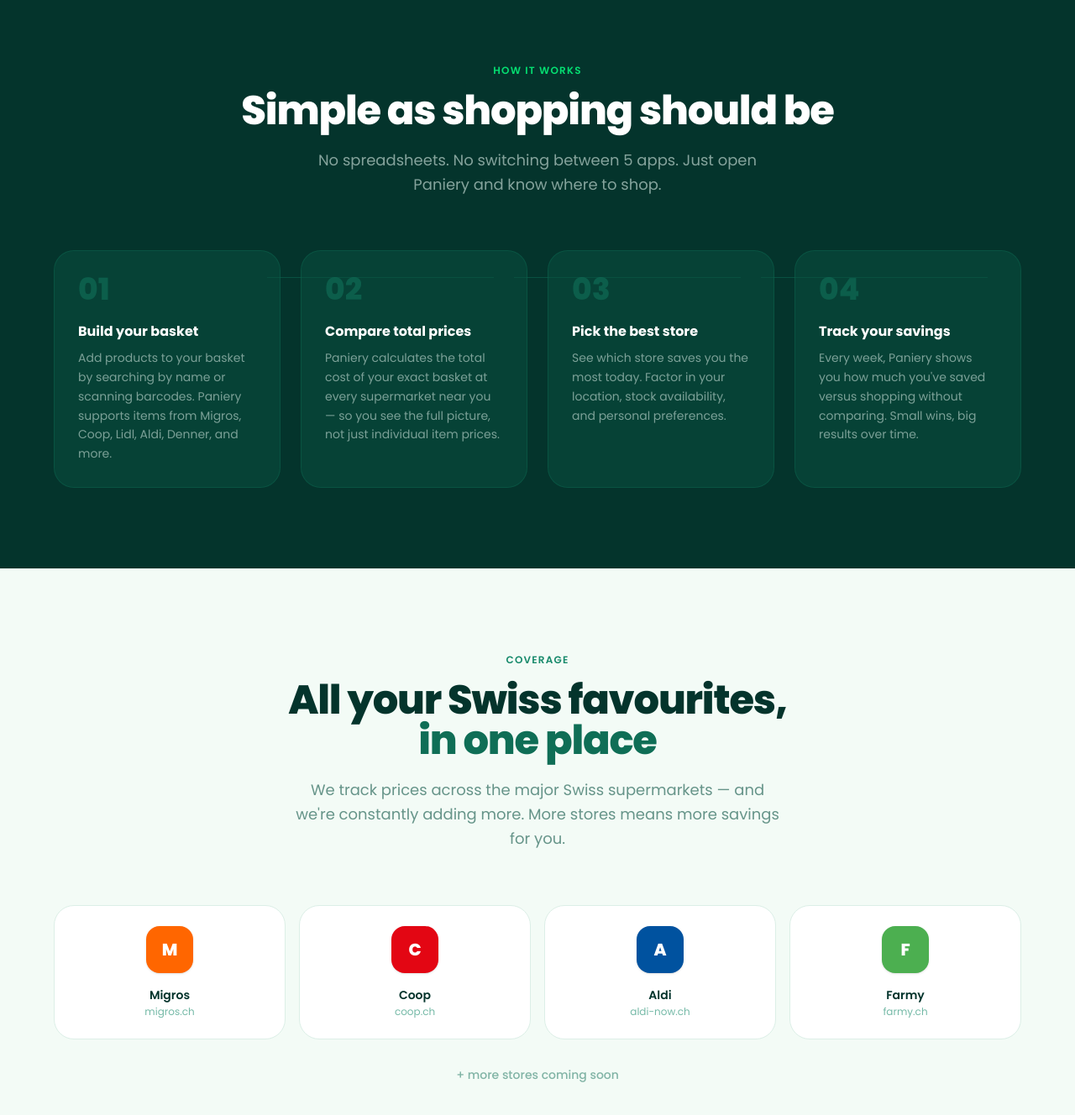
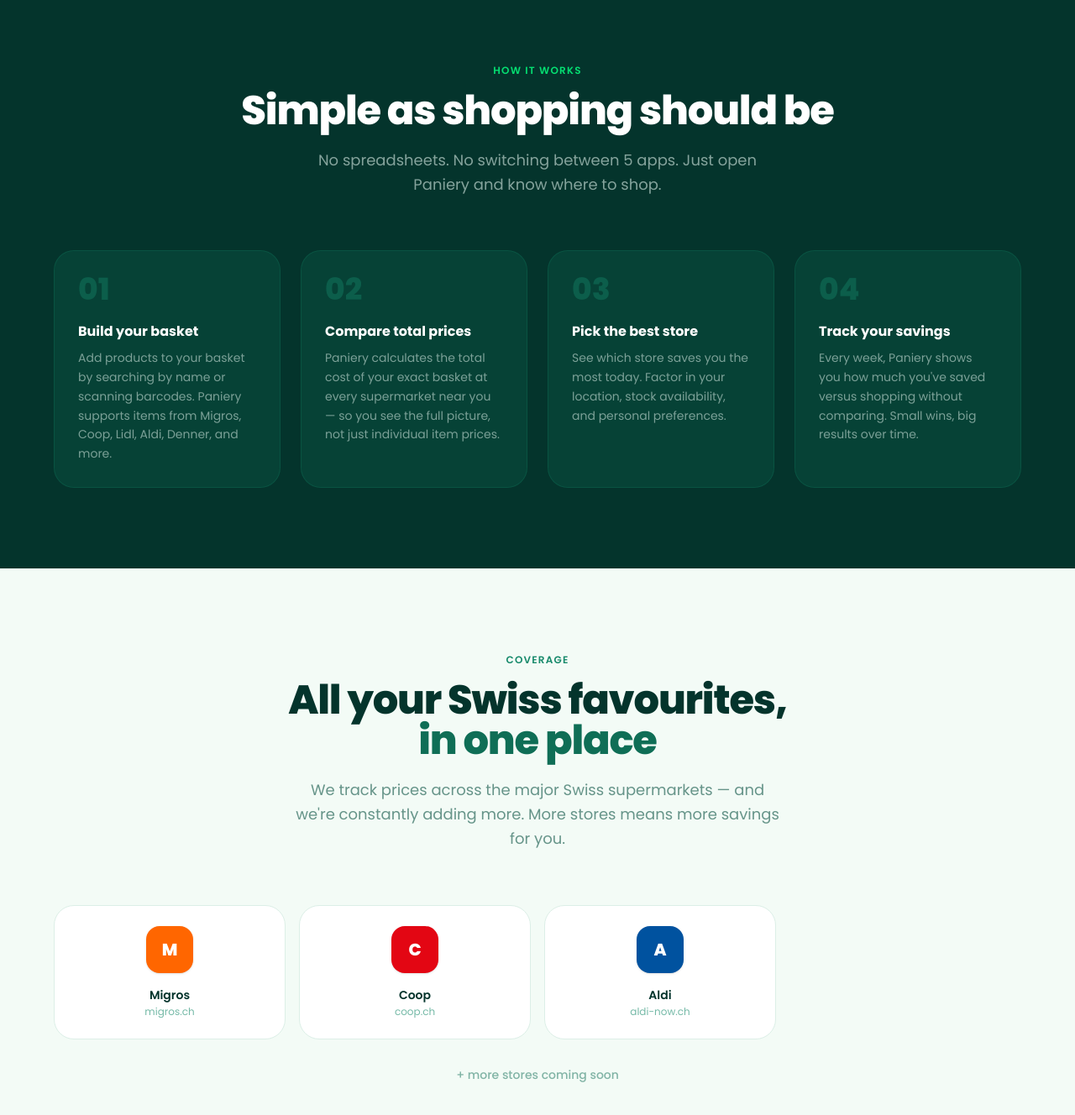
Before and after one commit to papadopan/paniery, a Next.js app: page / in a window 1280 px wide. Shown: the part 1877-3205 px from the top of the page at 84% size. Built offline with nearby package versions, Linux system fonts and the light colour scheme.

Commit message:
refactor(components): simplify HowItWorks card layout and clean up Supermarkets structure
- Remove connector line and z-index layering from HowItWorks step cards
- Flatten card markup by removing redundant wrapper div
- Reorder Supermarkets component structure for consistency

```diff
--- a/src/components/HowItWorks.tsx
+++ b/src/components/HowItWorks.tsx
@@ -43,14 +43,9 @@
         </div>
 
         <div className="grid md:grid-cols-2 lg:grid-cols-4 gap-6">
-          {steps.map((step, i) => (
+          {steps.map((step) => (
             <div key={step.number} className="relative">
-              {/* Connector line */}
-              {i < steps.length - 1 && (
-                <div className="hidden lg:block absolute top-8 left-[calc(100%_-_16px)] w-full h-px bg-green-700/50 z-0" />
-              )}
-
-              <div className="relative z-10 flex flex-col gap-5 p-7 bg-green-800/50 rounded-3xl border border-green-700/40 h-full">
+              <div className="flex flex-col gap-5 p-7 bg-green-800/50 rounded-3xl border border-green-700/40 h-full">
                 <span className="text-4xl font-extrabold text-green-600/40 leading-none">
                   {step.number}
                 </span>
--- a/src/components/Supermarkets.tsx
+++ b/src/components/Supermarkets.tsx
@@ -2,7 +2,6 @@
   { name: "Migros", color: "#FF6600", initial: "M", url: "migros.ch" },
   { name: "Coop", color: "#E30613", initial: "C", url: "coop.ch" },
   { name: "Aldi", color: "#00529F", initial: "A", url: "aldi-now.ch" },
-  { name: "Farmy", color: "#4CAF50", initial: "F", url: "farmy.ch" },
 ];
 
 export default function Supermarkets() {
@@ -26,8 +25,11 @@
 
         <div className="grid grid-cols-2 sm:grid-cols-4 gap-4">
           {supermarkets.map(({ name, color, initial, url }) => (
-            <div
+            <a
               key={name}
+              href={`https://${url}`}
+              target="_blank"
+              rel="noopener noreferrer"
               className="flex flex-col items-center gap-4 p-6 bg-white rounded-3xl border border-green-100 hover:border-green-200 hover:shadow-md hover:shadow-green-900/5 transition-all group"
             >
               <div
@@ -40,7 +42,7 @@
                 <p className="text-sm font-semibold text-green-900">{name}</p>
                 <p className="text-xs text-green-600/60 mt-0.5">{url}</p>
               </div>
-            </div>
+            </a>
           ))}
         </div>
 
```
